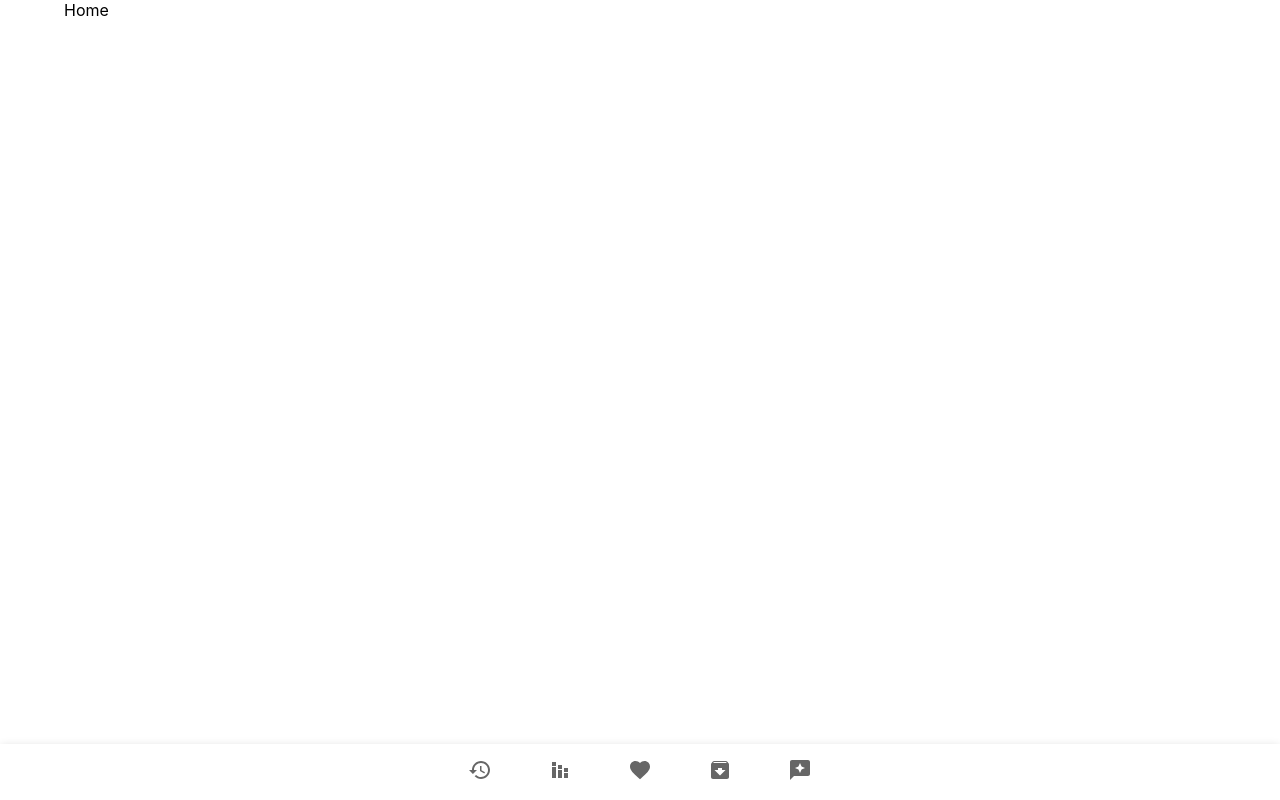
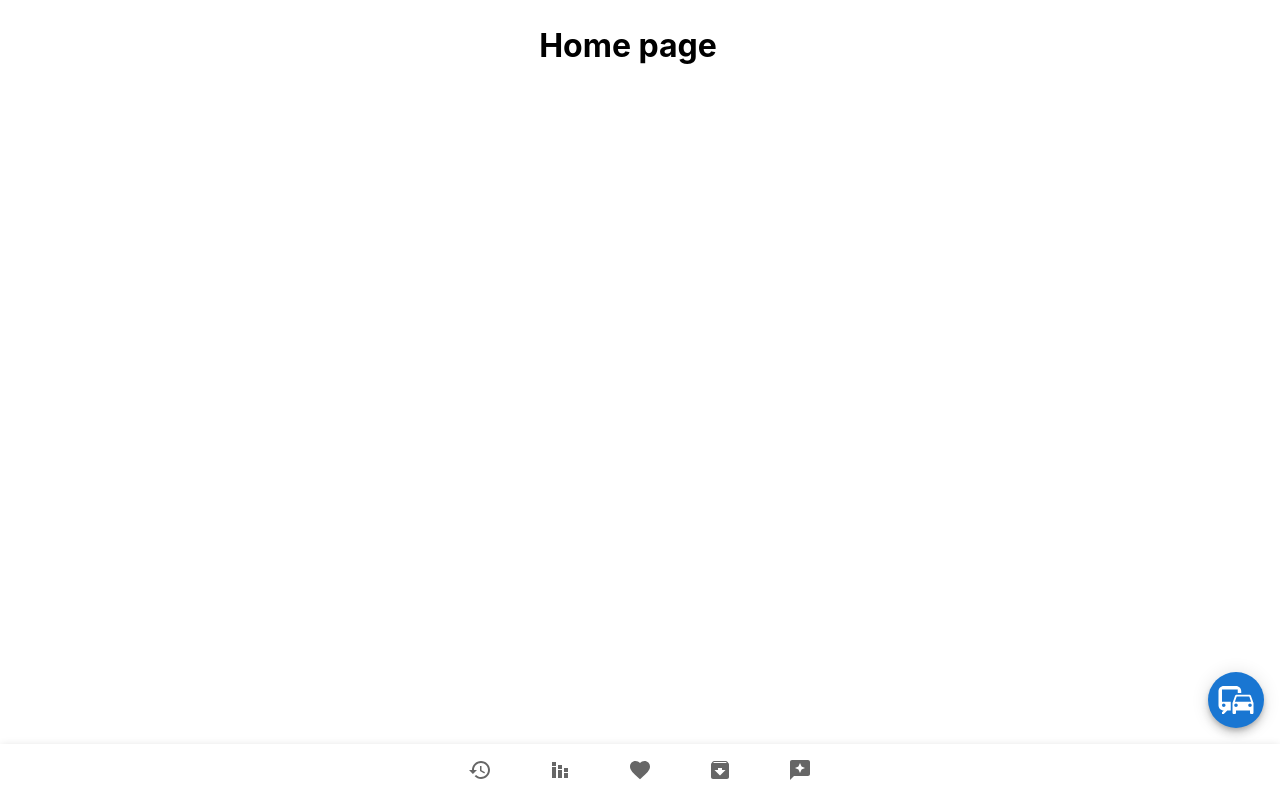
Before and after one commit to polszewsky/no-such-app, a React (Create React App) app: page / in a window 1280 px wide. Built offline with nearby package versions, Linux system fonts and the light colour scheme.

Commit message:
Nested routing for traveling

```diff
--- a/src/App.js
+++ b/src/App.js
@@ -19,7 +19,7 @@ import TravelRoutrer from "./pages/travel/TravelRouter";
 import RewardsRouter from "./pages/rewards/RewardsRouter";
 import CommunityRouter from "./pages/community/CommunityRouter";
 import StatisticRouter from "./pages/statistics/StatisticRouter";
-import AddTravelRouter from "./pages/addTravel/AddTravelRouter";
+import AddTravelRouter from "./pages/travel/addTravel/AddTravelRouter";
 
 /**
  * This should be our main page where we login and create router for whole app
@@ -40,11 +40,11 @@ export default function App() {
         <Route path="/community">
           <CommunityRouter />
         </Route>
-        <Route path="/travel">
+        <Route path="/travel/addTravel">
+            <AddTravelRouter />
+          </Route>
+        <Route path="/travel" >
           <TravelRoutrer />
-        </Route>
-        <Route path="/addTravel">
-          <AddTravelRouter />
         </Route>
         <Route path="/">
           <Home />
--- a/src/pages/Home.js
+++ b/src/pages/Home.js
@@ -1,24 +1,20 @@
-import { Button } from "@mui/material";
-import { useDispatch, useSelector } from "react-redux";
-import { decrement, increment } from "../reducers/counterReducer";
+import { Grid } from "@mui/material";
+import CommuteIcon from '@mui/icons-material/Commute';
+import Fab from '@mui/material/Fab';
+import { Link } from "react-router-dom";
 
 export default function Home() {
-  const dispatch = useDispatch();
-
-  const { value } = useSelector((state) => state.counter);
 
   return (
-    <div>
-      Home
-      {/* <p>Counter: {value ?? 0}</p>
-      <p>
-        <Button variant="contained" onClick={() => dispatch(increment())}>
-          +1
-        </Button>
-        <Button variant="contained" onClick={() => dispatch(decrement())}>
-          -1
-        </Button>
-      </p> */}
-    </div>
+      <Grid container spacing={3} direction="column" alignItems="center" justifyContent="center">
+        <h1 alignItems="center" style={{ marginTop: 50 }}>Home page</h1>
+        <Grid>
+         <Link to="/travel/addTravel">
+            <Fab color="primary" aria-label="add" sx={{position: "fixed",bottom: (theme) => theme.spacing(9),right: (theme) => theme.spacing(2)}}>
+              <CommuteIcon style={{fontSize: 42}} />
+            </Fab>
+          </Link>
+        </Grid>
+      </Grid>
   );
 }
--- a/src/pages/addTravel/AddTravelPage.js
+++ b/src/pages/travel/addTravel/AddTravelPage.js
@@ -1,7 +1,6 @@
-import { Grid, OutlinedInput, TextField } from "@mui/material";
+import { Grid, TextField } from "@mui/material";
 import DirectionsCarIcon from '@mui/icons-material/DirectionsCar';
 import GarageIcon from '@mui/icons-material/Garage';
-import LocalGasStationIcon from '@mui/icons-material/LocalGasStation';
 import StartIcon from '@mui/icons-material/Start';
 import SportsScoreIcon from '@mui/icons-material/SportsScore';
 import CreateIcon from '@mui/icons-material/Create';
```
Also changed, not shown: src/pages/travel/addTravel/AddTravelRouter.js (renamed from src/pages/addTravel/AddTravelRouter.js), 1 other file (tests, documents, lock files or other folders).
